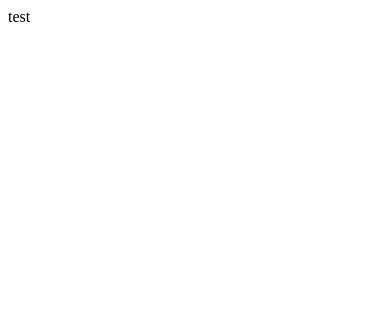
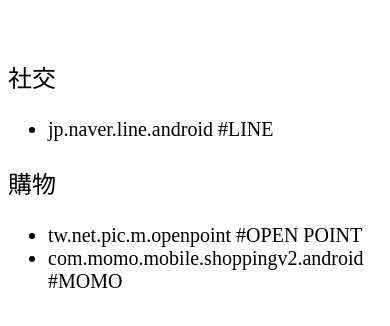
Before and after one commit to chingfanglin/DelAdBots, a plain HTML site: page index.html in a window 390 px wide. Drawn offline with Linux system fonts and the light colour scheme.

Commit message:
初版
jp.naver.line.android #LINE

tw.net.pic.m.openpoint #OPEN POINT

com.momo.mobile.shoppingv2.android #MOMO

```diff
--- a/index.html
+++ b/index.html
@@ -1,4 +1,36 @@
-<html>
+<html lang="en">
 
-test
+<head>
+	<meta charset="utf-8">
+	<meta http-equiv="X-UA-Compatible" content="IE=edge">
+	<link rel="icon" type="image/png" sizes="32x32" href="/assets/favicon.png">
+	<meta name="viewport" content="width=device-width, initial-scale=1">
+	<title>「跳過廣告」內建的名單列表</title>
+
+	<style>
+		p {
+			font-size: 24px;
+		}
+		li {
+			font-size: 20px;
+		}
+	</style>
+</head>
+
+<body>
+	<main class="page-content" aria-label="Content">
+		<div class="wrapper">
+			<div class="post-content e-content">
+				<p>&nbsp;</p>
+				<p>社交</p>
+				<ul>
+					<li>jp.naver.line.android #LINE</li>
+				</ul>
+				<p>購物</p>
+				<ul>
+					<li>tw.net.pic.m.openpoint #OPEN POINT</li>
+					<li>com.momo.mobile.shoppingv2.android #MOMO</li>
+				</ul>
+</body>
+
 </html>
```
